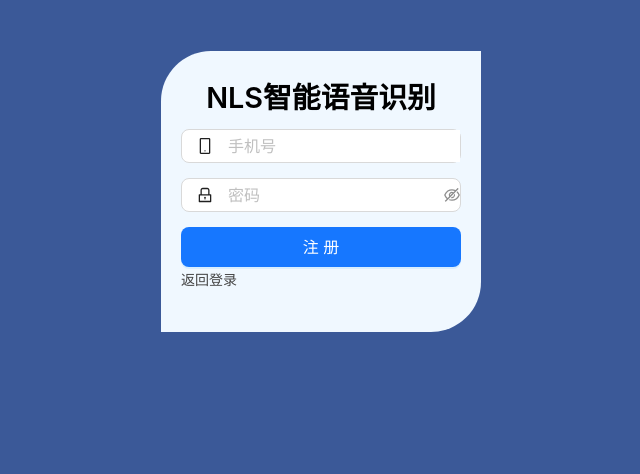
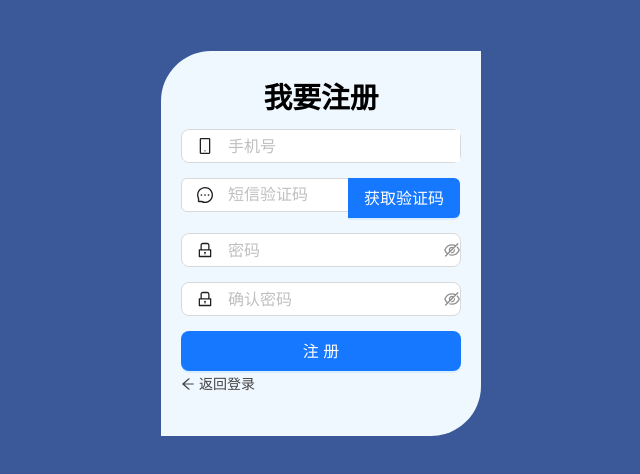
Before and after one commit to hojiahao/nls, a Vue app in the folder web/: page /register in a window 1280 px wide. Shown: the top 474 px of the page, without its empty margins (319-959 px from the left). Built offline with nearby package versions, Linux system fonts and the light colour scheme.

Commit message:
制作注册页面，增加短信验证码和确认密码输入框，完成注册页面

```diff
--- a/web/src/view/login.vue
+++ b/web/src/view/login.vue
@@ -2,7 +2,7 @@
   <div class="login">
     <a-row>
       <a-col class="main" :span="6" :offset="9">
-        <div class="title">NLS智能语音识别</div>
+        <div class="title">NLS智能语音</div>
         <a-form
             :model="loginMember"
             name="basic"
--- a/web/src/view/register.vue
+++ b/web/src/view/register.vue
@@ -2,7 +2,7 @@
   <div class="register">
     <a-row>
       <a-col class="main" :span="6" :offset="9">
-        <div class="title">NLS智能语音识别</div>
+        <div class="title">我要注册</div>
         <a-form
             :model="registerMember"
             name="basic"
@@ -22,10 +22,38 @@
           </a-form-item>
 
           <a-form-item
+              name="mobile" class="form-item"
+              :rules="[{ required: true, message: 'Please input your sms code!' }]"
+          >
+            <a-input-search
+                v-model:value="registerMember.code"
+                placeholder="短信验证码"
+                :enter-button="sendText"
+                size="large"
+                @search="sendRegisterSmsCode"
+            >
+              <template #prefix>
+                <MessageOutlined style="margin-left: 15px"/>
+              </template>
+            </a-input-search>
+          </a-form-item>
+
+          <a-form-item
               name="password" class="form-item"
               :rules="[{ required: true, message: 'Please input your password!' }]"
           >
-            <a-input-password v-model:value="registerMember.password" placeholder="密码" size="large">
+            <a-input-password v-model:value="registerMember.passwordOrigin" placeholder="密码" size="large">
+              <template #prefix>
+                <LockOutlined style="margin-left: 15px"/>
+              </template>
+            </a-input-password>
+          </a-form-item>
+
+          <a-form-item
+              name="password" class="form-item"
+              :rules="[{ required: true, message: 'Please confirm your password!' }]"
+          >
+            <a-input-password v-model:value="registerMember.passwordConfirmed" placeholder="确认密码" size="large">
               <template #prefix>
                 <LockOutlined style="margin-left: 15px"/>
               </template>
@@ -37,7 +65,10 @@
           </a-form-item>
         </a-form>
         <p class="footer">
-          <router-link to="/login">返回登录</router-link>
+          <router-link to="/login">
+            <ArrowLeftOutlined/>
+            返回登录
+          </router-link>
         </p>
       </a-col>
     </a-row>
@@ -48,9 +79,17 @@ import {ref} from 'vue';
 
 const registerMember = ref({
   mobile: '',
-  password: ''
+  code: '',
+  password: '',
+  passwordOrigin: '',
+  passwordConfirmed: ''
 });
+const sendText = ref("获取验证码")
 const register = values => {
   console.log('开始注册:', values);
 };
+
+const sendRegisterSmsCode = () => {
+  console.log("发送短信验证码")
+}
 </script>
```
Also changed, not shown: 2 other files (tests, documents, lock files or other folders).
